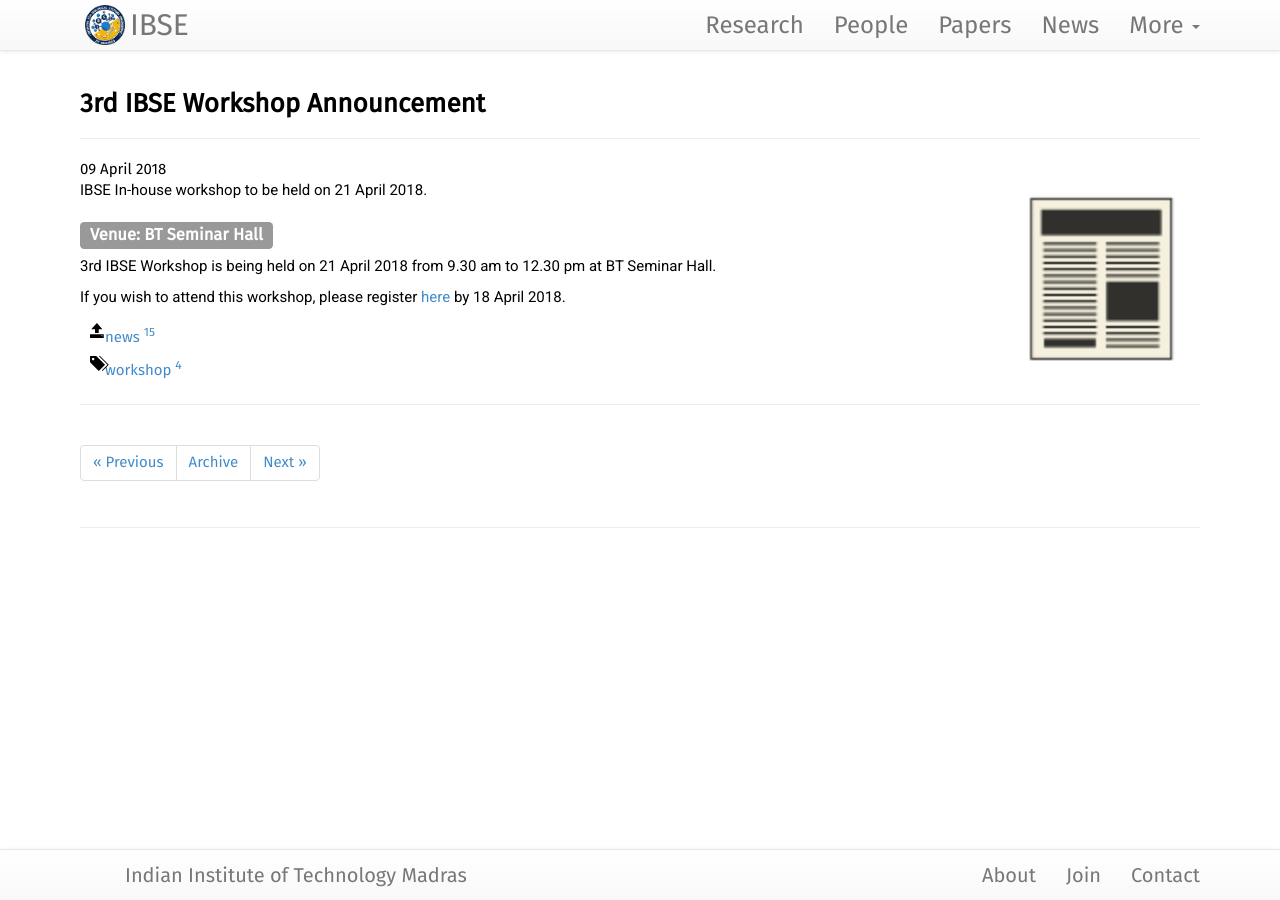
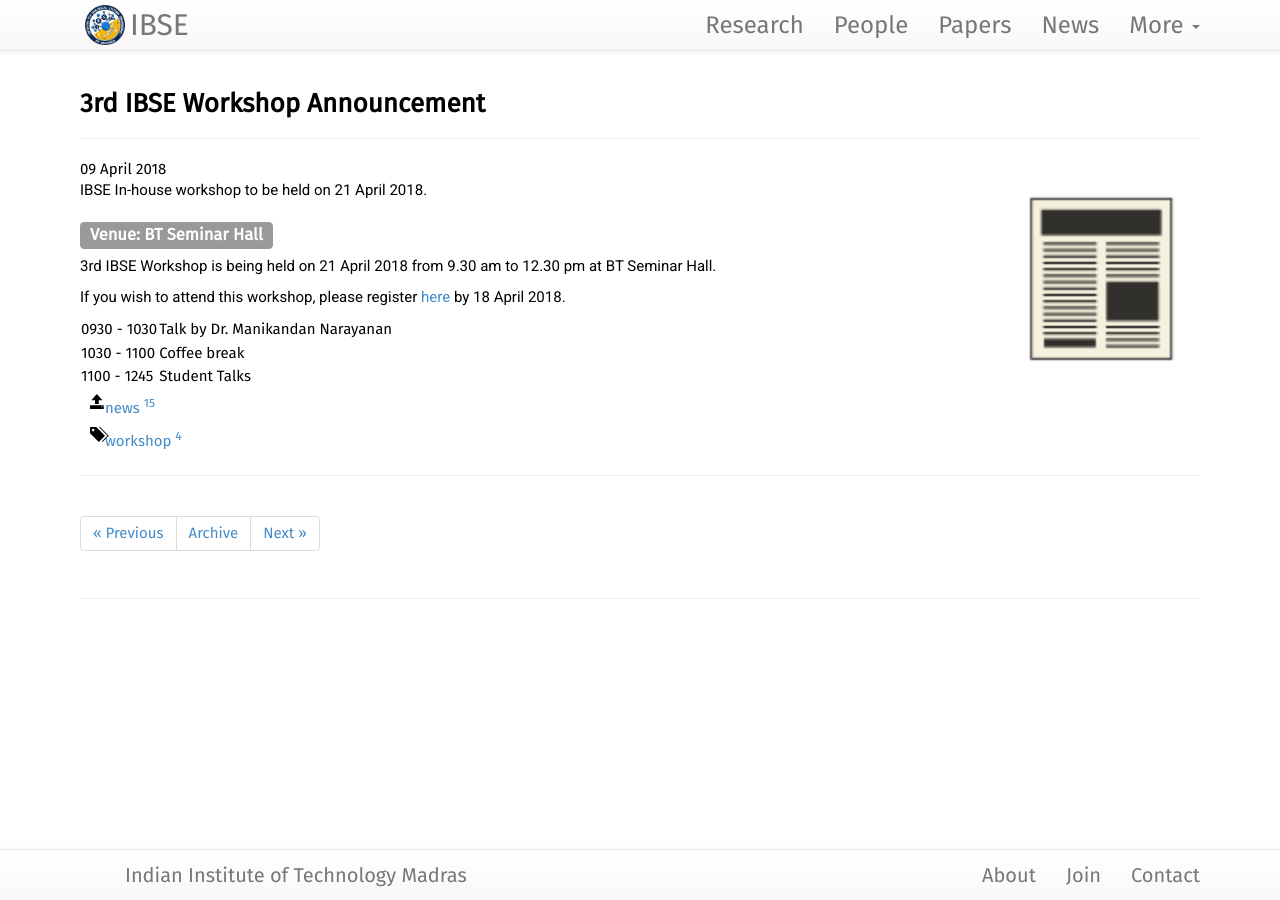
Before and after one commit to philge/ibse-iitm.github.io, a Jekyll site: the page built from news/_posts/2018-04-09-IBSE-workshop-03.md, in a window 1280 px wide. Built offline with Jekyll 4.4.1, drawn with Linux system fonts in a browser that asks for light colours; nearby versions of some CDN libraries; some of the changed lines change nothing that is shown.

Commit message:
Update 2018-04-09-IBSE-workshop-03.md

```diff
--- a/news/_posts/2018-04-09-IBSE-workshop-03.md
+++ b/news/_posts/2018-04-09-IBSE-workshop-03.md
@@ -1,12 +1,12 @@
 ---
 layout: news
 title: "3rd IBSE Workshop Announcement"
-author: "Priyanka Maripuri"
-author_handle: "Priyanka Maripuri"
+author: Priyanka Maripuri
+author_handle: Priyanka
 image: /assets/images/news/default-news.png
 category: news
 tags: [workshop]
-brief: The 3rd IBSE In-house workshop will be held on 21 April 2018 at BT Seminar Hall. <a href="/news/IBSE-workshop-03">Schedule</a>
+brief: The 3rd IBSE In-house workshop will be held on 21 April 2018 at BT Seminar Hall.
 ---
 IBSE In-house workshop to be held on 21 April 2018.
 
@@ -16,4 +16,8 @@
 
 If you wish to attend this workshop, please register [here](https://docs.google.com/forms/d/e/1FAIpQLSeG17rW86A03corwF1ypXW_yqX9WprrZY4yvTYJf0SKRWj7WA/viewform) by 18 April 2018.
 
+| 0930&nbsp;-&nbsp;1030 | Talk by Dr. Manikandan Narayanan |
+| 1030 - 1100 | Coffee break |
+| 1100 - 1245 | Student Talks |
+
 {:.mbtablestyle}
```
